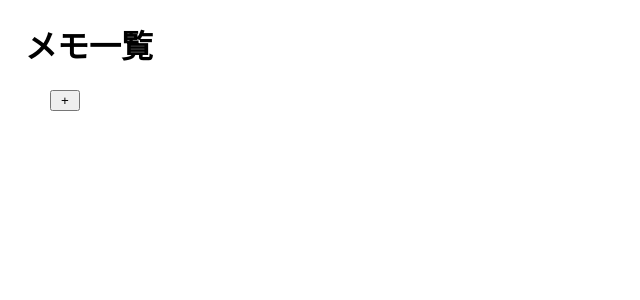
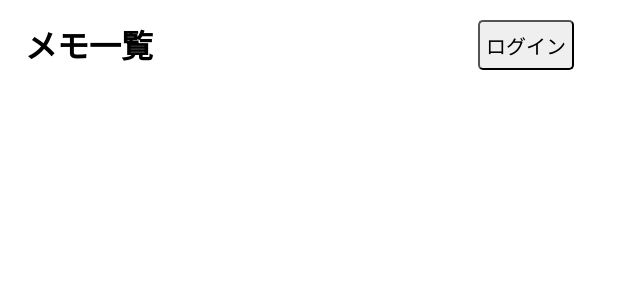
Before and after one commit to a-terumoto-gs/react-app, a React (Create React App) app: page / in a window 1280 px wide. Shown: the top 300 px of the page, without its empty margins (0-640 px from the left). Built offline with nearby package versions, Linux system fonts and the light colour scheme.

Commit message:
ログイン・ログアウト処理とそれに伴う機能制限追加

```diff
--- a/src/App.css
+++ b/src/App.css
@@ -1,3 +1,8 @@
 .display-box {
   display: flex;
 }
+
+.right-box{
+  display: flex;
+  flex-direction: column;
+}
--- a/src/App.js
+++ b/src/App.js
@@ -1,6 +1,8 @@
 import React, { useState, useEffect } from "react";
 import MemoList from "./MemoList";
 import MemoEditor from "./MemoEditor";
+import AuthProvider from "./AuthOperation";
+import LoginButton from "./LoginButton";
 import "./App.css";
 
 export default function App() {
@@ -12,7 +14,7 @@ export default function App() {
     localStorage.setItem("memos", JSON.stringify(memos));
   }, [memos]);
 
-  function handleSlect(memo) {
+  function handleSelect(memo) {
     setSelectedMemo(memo);
   }
 
@@ -37,13 +39,16 @@ export default function App() {
   }
 
   return (
+    <AuthProvider>
       <div className="display-box">
         <MemoList
           memos={memos}
-        onSelect={handleSlect}
+          onSelect={handleSelect}
           onAdd={handleAdd}
           selectedMemo={selectedMemo}
         />
+        <div className="right-box">
+          <LoginButton />
           {selectedMemo && (
             <MemoEditor
               memo={selectedMemo}
@@ -53,5 +58,7 @@ export default function App() {
             />
           )}
         </div>
+      </div>
+    </AuthProvider>
   );
 }
--- /dev/null
+++ b/src/AuthOperation.js
@@ -0,0 +1,25 @@
+import React, { createContext, useContext, useState } from 'react';
+
+const AuthContext = createContext();
+
+export default function AuthProvider ({ children }) {
+  const [LoggedIn, setLoggedIn] = useState(false);
+
+  function  login ()  {
+    setLoggedIn(true);
+  }
+
+  function  logout  ()  {
+    setLoggedIn(false);
+  }
+
+  return (
+    <AuthContext.Provider value={{ LoggedIn, login, logout }}>
+      {children}
+    </AuthContext.Provider>
+  );
+}
+
+export const useAuth  = () => {
+  return useContext(AuthContext);
+};
--- /dev/null
+++ b/src/LoginButton.css
@@ -0,0 +1,7 @@
+.login_button{
+  font-size: 20px;
+  block-size: 50px;
+  margin: 20px 50px 10px 300px;
+  font-size: 20px;
+  border-radius: 5px;
+}
--- /dev/null
+++ b/src/LoginButton.js
@@ -0,0 +1,21 @@
+import React from 'react';
+import { useAuth } from './AuthOperation';
+import "./LoginButton.css"
+
+export default function LoginButton (){
+  const { LoggedIn, login, logout } = useAuth();
+
+  function handleAuth () {
+    if (LoggedIn) {
+      logout();
+    } else {
+      login();
+    }
+  }
+
+  return (
+    <button className="login_button" onClick={handleAuth}>
+      {LoggedIn ? 'ログアウト' : 'ログイン'}
+    </button>
+  );
+}
--- a/src/MemoEditor.css
+++ b/src/MemoEditor.css
@@ -1,5 +1,5 @@
 .heading {
-  margin: 100px 25px 0 20px;
+  margin: 10px 25px 0 20px;
 }
 
 .memo-content {
@@ -7,6 +7,7 @@
   width: 400px;
   margin: 10px 40px;
   font-size: 20px;
+  border-radius: 5px;
 }
 
 .memo-buttons {
@@ -17,5 +18,5 @@
 
 .error-message {
   color: red;
-  margin: 10px 30px;
+  margin: 10px 50px;
 }
--- a/src/MemoEditor.js
+++ b/src/MemoEditor.js
@@ -1,9 +1,11 @@
 import React, { useState, useEffect } from "react";
+import { useAuth } from './AuthOperation';
 import "./MemoEditor.css";
 
 export default function MemoEditor({ memo, onEdit, onDelete }) {
   const [editedText, setEditedText] = useState(memo ? memo.text : "");
   const [error, setError] = useState("");
+  const { LoggedIn } = useAuth();
 
   useEffect(() => {
     setEditedText(memo ? memo.text : "");
@@ -25,6 +27,8 @@ export default function MemoEditor({ memo, onEdit, onDelete }) {
 
   return (
     <div>
+      {LoggedIn ? (
+        <>
           <h2 className="heading">メモ内容</h2>
           <div>
             <textarea
@@ -39,6 +43,22 @@ export default function MemoEditor({ memo, onEdit, onDelete }) {
             </div>
             {error && <p className="error-message">{error}</p>}
           </div>
+        </>
+      ) : (
+        <>
+          <h2 className="heading">メモ内容</h2>
+          <div>
+            <textarea
+              className="memo-content"
+              type="text"
+              value={editedText}
+              onChange={handleChange}
+              readOnly={!LoggedIn}
+            />
+          </div>
+        </>
+      )}
     </div>
   );
+
 }
--- a/src/MemoList.js
+++ b/src/MemoList.js
@@ -1,7 +1,10 @@
 import React from "react";
+import { useAuth } from './AuthOperation';
 import "./MemoList.css";
 
 export default function MemoList({ memos, onSelect, onAdd, selectedMemo }) {
+  const { LoggedIn } = useAuth();
+
   return (
     <div className="index-box">
       <h1>メモ一覧</h1>
@@ -16,9 +19,11 @@ export default function MemoList({ memos, onSelect, onAdd, selectedMemo }) {
           </li>
         ))}
       </ul>
-      <button className="new-botton" onClick={onAdd}>
-        +
-      </button>
+      {LoggedIn && (
+        <button className="new-botton" onClick={onAdd}>
+          +
+        </button>
+      )}
     </div>
   );
 }
```
Lines whose indentation alone changed are shown as unchanged.
